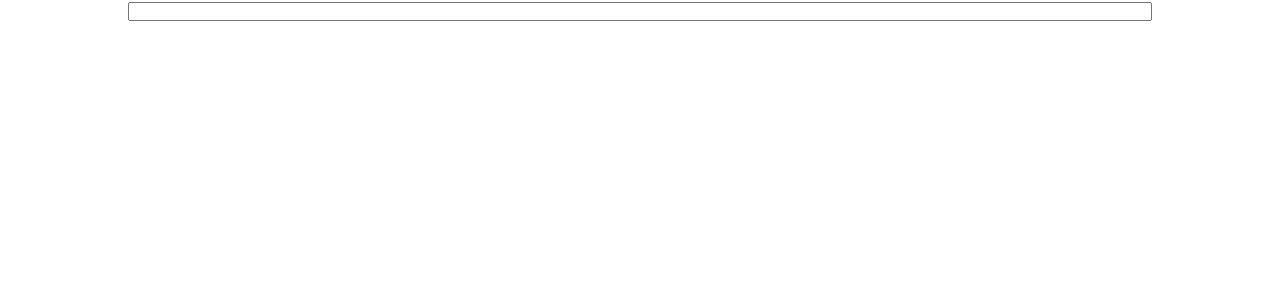
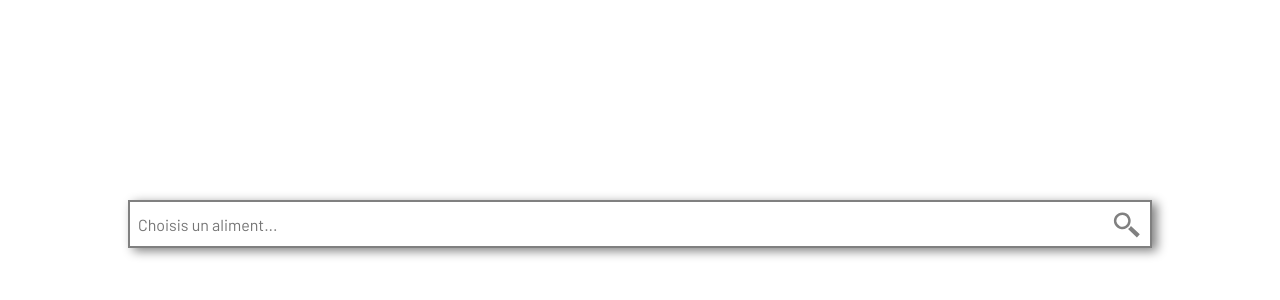
Before and after one commit to WildCodeSchool/Paris-0919-P2-Diabete, a React (Create React App) app in the folder ohmyg/: page / in a window 1280 px wide. Shown: the top 300 px of the page. Built offline with nearby package versions, Linux system fonts and the light colour scheme.

Commit message:
added search icon and improved global page css
Co-authored-by: fanya3 <fanya3@gmail.com>

```diff
--- a/ohmyg/src/components/pages/meal/ApiRequest.css
+++ b/ohmyg/src/components/pages/meal/ApiRequest.css
@@ -1,25 +1,58 @@
+@import url("https://fonts.googleapis.com/css?family=Poppins:300,300i,400,400i,500,500i,600,600i,700,700i,800,800i,900,900i&display=swap");
+
+@import url("https://fonts.googleapis.com/css?family=Barlow:100,100i,200,200i,300,300i,400,400i,500,500i,600,600i,700,700i,800,800i,900,900i&display=swap");
+
+
 * {
     margin: 0px;
     padding: 0px;
     box-sizing: border-box;
+    font-family: "Barlow", sans-serif ;
+
+}
+.global {
+    height:100vh;
+
 }
 
 .ApiRequest-form {
+    width: 80%;
+    margin: 200px auto auto auto;
+    box-shadow: 5px 3px 10px grey;
 
-    width: 80%;
-    margin: auto;
 
 }
 
 .ApiRequest-input {
     width: 100%;
+    height: 3em;
+    padding-left: 0.5em;
+    font-size: 1rem;
+    outline: none;
+    border: solid 2px grey;
+    background : url(../../../assets/icons/loupe.svg) no-repeat;
+    background-position: right 0.5em center;
+    background-size: auto 70%;
+    background-color: white;
+
 }
 
+.ApiRequest-list {
+    border: solid 2px lightgrey;
+    width: 100%;
+    animation-duration: 2s;
+    animation-name: slidein;
+    overflow: hidden;
+}
 
-.ApiRequest-list {
-    border: solid 2px black;
-    width: 100%;
-    padding: 0.5em
+@keyframes slidein {
+    from {
+        padding: -100%
+    }
+
+    to {
+       padding: 0
+    }
 
 }
 
@@ -31,5 +64,5 @@
 }
 
 .ApiRequest-listItem:hover{
-    background-color:grey
+    background-color:lightgrey
 }
--- a/ohmyg/src/components/pages/meal/ApiRequest.js
+++ b/ohmyg/src/components/pages/meal/ApiRequest.js
@@ -12,7 +12,7 @@ class ApiRequest extends Component {
 
 
     getInfo = () => {
-        axios.get(`https://plateforme.api-agro.fr/api/records/1.0/search/?dataset=tables-ciqual&rows=20&facet=origfdnm&q=${this.state.title}`)
+        axios.get(`https://plateforme.api-agro.fr/api/records/1.0/search/?dataset=tables-ciqual&rows=15&facet=origfdnm&q=${this.state.title}`)
       .then(response => response.data)
       .then(data => { console.log(data) ||
         this.setState({
@@ -41,7 +41,7 @@ class ApiRequest extends Component {
     render () {
         console.log(this.state.chosenFood)
     return (
-        <div>
+        <div className="global">
             <form className="ApiRequest-form">
                 <input
                 id="title"
@@ -52,6 +52,8 @@ class ApiRequest extends Component {
                 value={this.state.title}
                 onChange={this.handleChange}
                 minLength="4" required
+                placeholder=  "Choisis un aliment..."
+
                 />
 
 
```
Also changed, not shown: ohmyg/src/assets/icons/loupe.svg (added).
